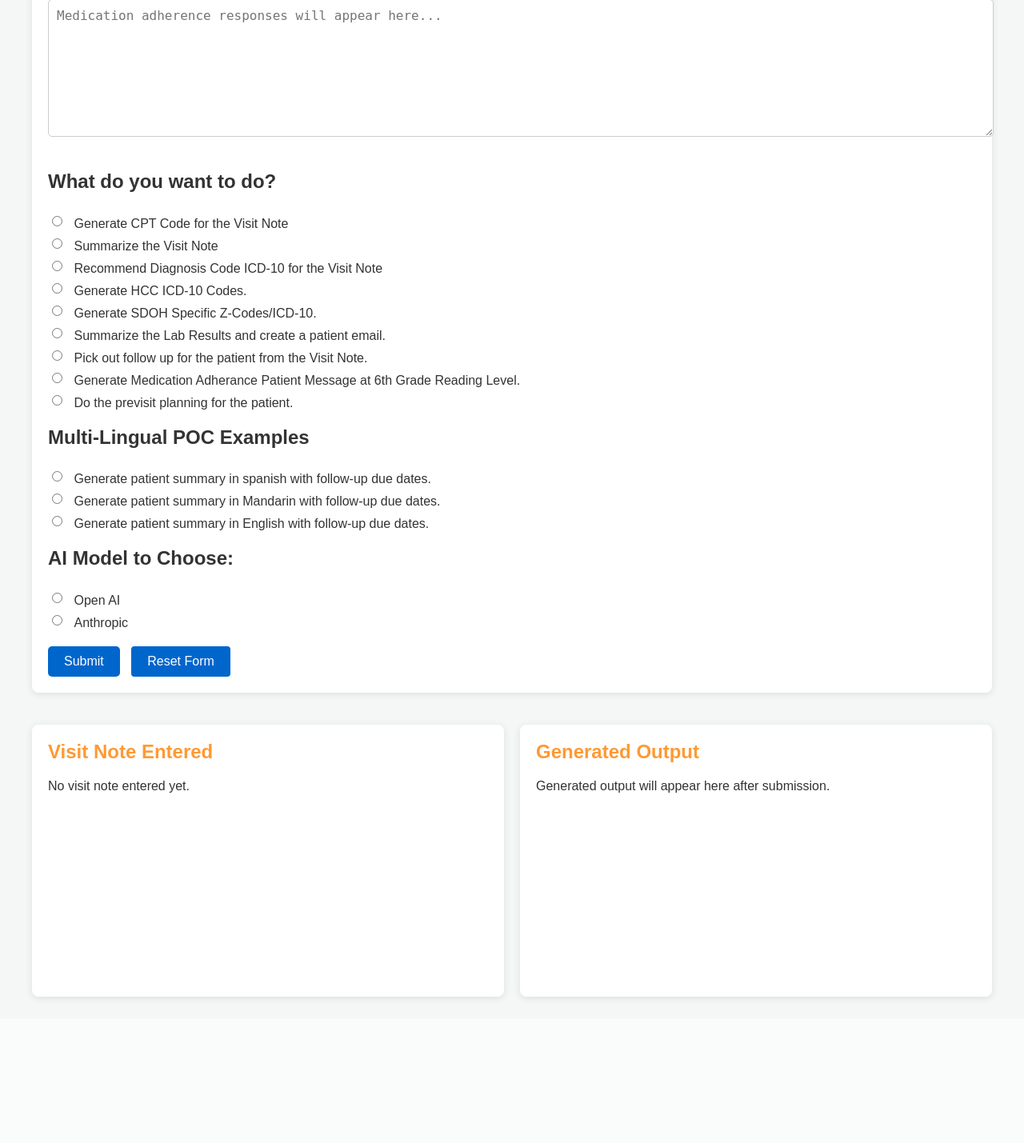
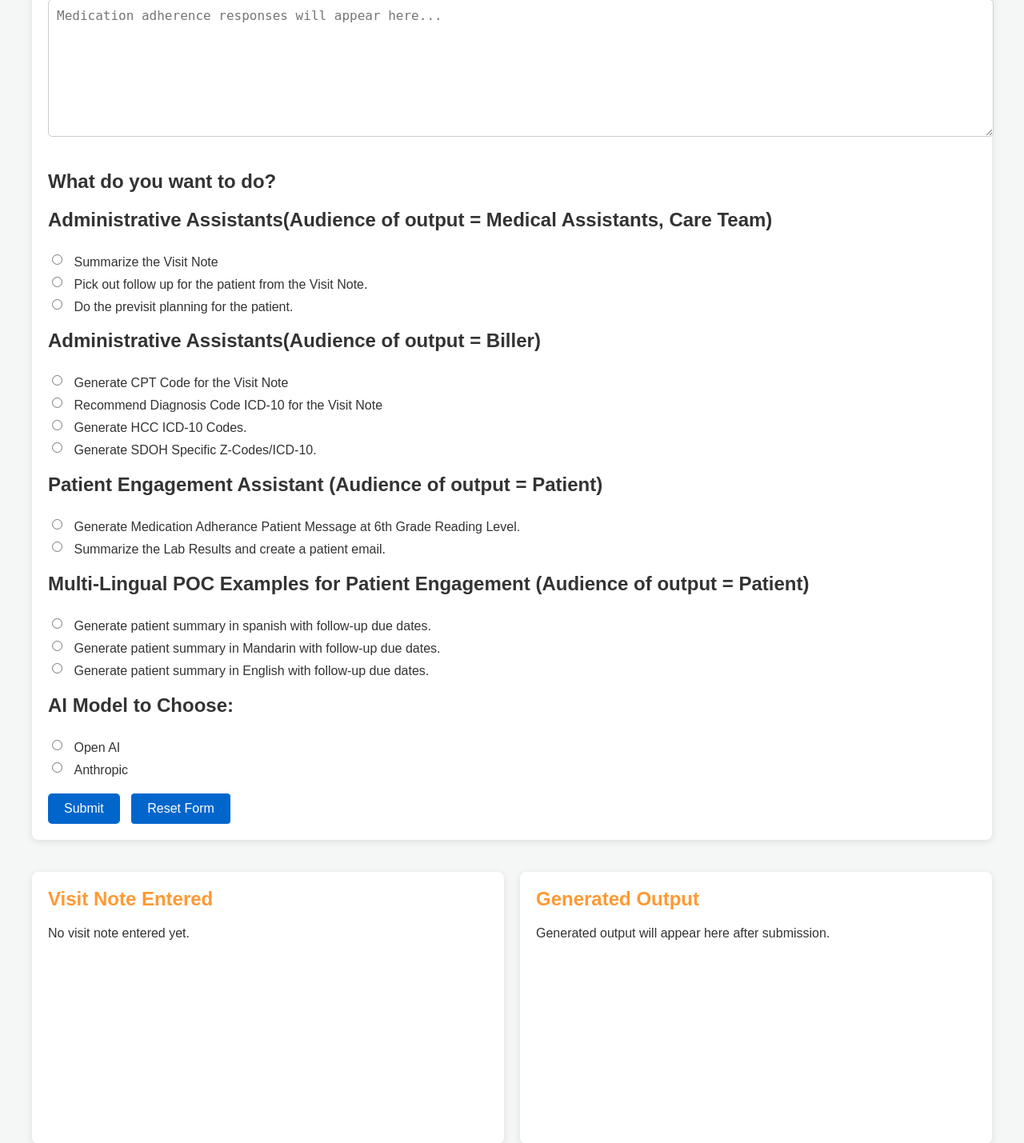
Before and after one commit to codekunoichi/clinical_insights_ai, a Python web app: template app/templates/form.html in a window 1280 px wide. Shown: the part 520-1949 px from the top of the page at 80% size. Before the commit the page ends 1771 px from the top, so only its background shows below. Run offline with Jinja, Linux system fonts and the light colour scheme; the template is opened without the code that fills it, so the values that code supplies are empty.

Commit message:
Separate assistant type by audience

```diff
--- a/app/templates/form.html
+++ b/app/templates/form.html
@@ -43,12 +43,23 @@
 
                 <!-- Prompter Type Radio Buttons -->
                 <h2>What do you want to do?</h2>
+                <h2>Administrative Assistants(Audience of output = Medical Assistants, Care Team)</h2>
+                <div id="prompter_type" class="radio-group">
+
+                    <input type="radio" id="summarizer" name="prompter_type" value="summarizer" {% if prompter_type == "summarizer" %}checked{% endif %}>
+                    <label for="summarizer">Summarize the Visit Note</label><br>
+
+
+                    <input type="radio" id="follow_up" name="prompter_type" value="follow_up" {% if prompter_type == "follow_up" %}checked{% endif %}>
+                    <label for="follow_up">Pick out follow up for the patient from the Visit Note.</label><br>
+
+                    <input type="radio" id="previsit_planner" name="prompter_type" value="previsit_planner" {% if prompter_type == "previsit_planner" %}checked{% endif %}>
+                    <label for="previsit_planner">Do the previsit planning for the patient.</label><br>
+                </div>
+                <h2>Administrative Assistants(Audience of output = Biller)</h2>
                 <div id="prompter_type" class="radio-group">
                     <input type="radio" id="biller" name="prompter_type" value="biller" {% if prompter_type == "biller" %}checked{% endif %}>
                     <label for="biller">Generate CPT Code for the Visit Note</label><br>
-
-                    <input type="radio" id="summarizer" name="prompter_type" value="summarizer" {% if prompter_type == "summarizer" %}checked{% endif %}>
-                    <label for="summarizer">Summarize the Visit Note</label><br>
 
                     <input type="radio" id="diagnosis" name="prompter_type" value="diagnosis" {% if prompter_type == "diagnosis" %}checked{% endif %}>
                     <label for="diagnosis">Recommend Diagnosis Code ICD-10 for the Visit Note</label><br>
@@ -58,21 +69,18 @@
 
                     <input type="radio" id="sdoh_coder" name="prompter_type" value="sdoh_coder" {% if prompter_type == "sdoh_coder" %}checked{% endif %}>
                     <label for="sdoh_coder">Generate SDOH Specific Z-Codes/ICD-10.</label><br>
+                </div>
+
+                <h2>Patient Engagement Assistant (Audience of output = Patient)</h2>
+                <div id="prompter_type" class="radio-group">
+                    <input type="radio" id="medication_adherance" name="prompter_type" value="medication_adherance" {% if prompter_type == "medication_adherance" %}checked{% endif %}>
+                    <label for="medication_adherance">Generate Medication Adherance Patient Message at 6th Grade Reading Level.</label><br>
 
                     <input type="radio" id="lab_result" name="prompter_type" value="lab_result_emailer" {% if prompter_type == "lab_result_emailer" %}checked{% endif %}>
                     <label for="diagnosis">Summarize the Lab Results and create a patient email.</label><br>
-
-                    <input type="radio" id="follow_up" name="prompter_type" value="follow_up" {% if prompter_type == "follow_up" %}checked{% endif %}>
-                    <label for="follow_up">Pick out follow up for the patient from the Visit Note.</label><br>
-
-                    <input type="radio" id="medication_adherance" name="prompter_type" value="medication_adherance" {% if prompter_type == "medication_adherance" %}checked{% endif %}>
-                    <label for="medication_adherance">Generate Medication Adherance Patient Message at 6th Grade Reading Level.</label><br>
-
-                    <input type="radio" id="previsit_planner" name="prompter_type" value="previsit_planner" {% if prompter_type == "previsit_planner" %}checked{% endif %}>
-                    <label for="previsit_planner">Do the previsit planning for the patient.</label><br>
                 </div>
 
-                <h2>Multi-Lingual POC Examples</h2>
+                <h2>Multi-Lingual POC Examples for Patient Engagement (Audience of output = Patient)</h2>
 
                 <div id="prompter_type" class="radio-group">
                     <input type="radio" id="spanish_summary" name="prompter_type" value="spanish_summary" {% if prompter_type == "spanish_summary" %}checked{% endif %}>
```
